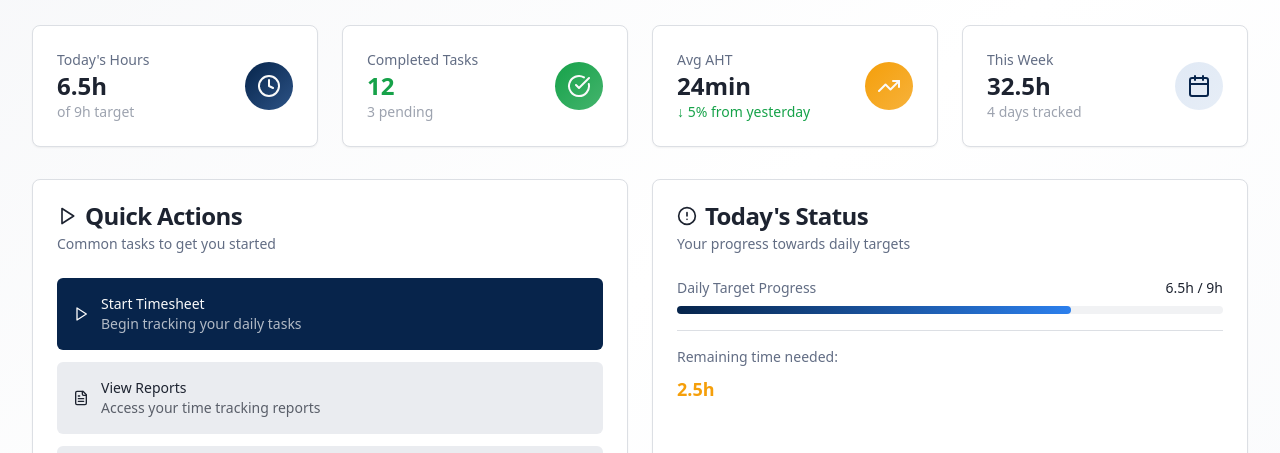
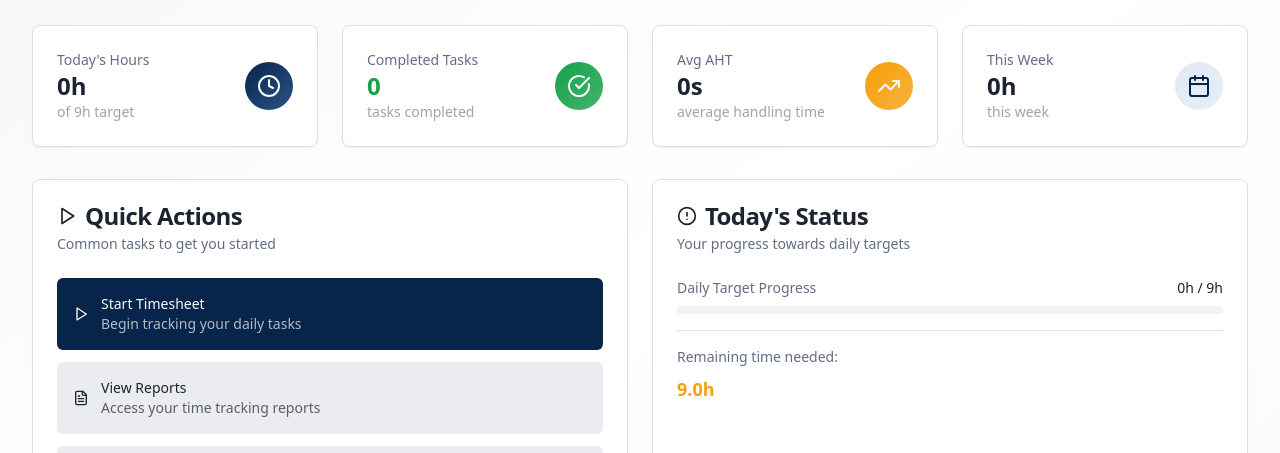
Before and after one commit to dipeshdodani/timekeeper-guild, a React (Vite) app: page /dashboard in a window 1280 px wide. Shown: the part 168-621 px from the top of the page. Built offline with nearby package versions, Linux system fonts and the light colour scheme; no server answers; the database is empty; sample sign-in values are in the browser's storage.

Commit message:
Fix dashboard and history stats

```diff
--- a/src/pages/Dashboard.tsx
+++ b/src/pages/Dashboard.tsx
@@ -17,12 +17,21 @@ import {
   FileText,
   Database
 } from "lucide-react";
+import { getUserStats, formatAHT, UserDayStats } from "@/services/UserStatsService";
 
 const Dashboard = () => {
   const navigate = useNavigate();
   const [userRole, setUserRole] = useState("");
   const [userEmail, setUserEmail] = useState("");
   const [employeeId, setEmployeeId] = useState("");
+  const [userStats, setUserStats] = useState<UserDayStats>({
+    todayHours: 0,
+    completedTasks: 0,
+    avgAHT: 0,
+    weekHours: 0,
+    ticketHistory: []
+  });
+  const [loading, setLoading] = useState(true);
 
   useEffect(() => {
     const role = localStorage.getItem("userRole");
@@ -38,6 +47,23 @@ const Dashboard = () => {
     setUserRole(role);
     setUserEmail(email || "");
     setEmployeeId(empId || "");
+
+    // Load user stats
+    const loadStats = async () => {
+      setLoading(true);
+      try {
+        const currentUser = localStorage.getItem('currentUser');
+        const userId = currentUser || empId || email || 'unknown';
+        const stats = await getUserStats(userId);
+        setUserStats(stats);
+      } catch (error) {
+        console.error('Error loading user stats:', error);
+      } finally {
+        setLoading(false);
+      }
+    };
+
+    loadStats();
   }, [navigate]);
 
   const handleLogout = () => {
@@ -68,14 +94,8 @@ const Dashboard = () => {
     return variantMap[role] || "default";
   };
 
-  // Mock data for dashboard metrics
-  const todayMetrics = {
-    totalHours: 6.5,
-    targetHours: 9,
-    completedTasks: 12,
-    pendingTasks: 3,
-    avgAHT: "24min"
-  };
+  // Target hours (could be made configurable per user)
+  const targetHours = 9;
 
   const quickActions = [
     {
@@ -181,10 +201,10 @@ const Dashboard = () => {
                 <div>
                   <p className="text-sm font-medium text-foreground-muted">Today's Hours</p>
                   <p className="text-2xl font-bold text-foreground">
-                    {todayMetrics.totalHours}h
+                    {loading ? "--" : `${userStats.todayHours}h`}
                   </p>
                   <p className="text-sm text-foreground-subtle">
-                    of {todayMetrics.targetHours}h target
+                    of {targetHours}h target
                   </p>
                 </div>
                 <div className="w-12 h-12 rounded-full bg-gradient-to-br from-primary to-primary-light flex items-center justify-center">
@@ -200,10 +220,10 @@ const Dashboard = () => {
                 <div>
                   <p className="text-sm font-medium text-foreground-muted">Completed Tasks</p>
                   <p className="text-2xl font-bold text-success">
-                    {todayMetrics.completedTasks}
+                    {loading ? "--" : userStats.completedTasks}
                   </p>
                   <p className="text-sm text-foreground-subtle">
-                    {todayMetrics.pendingTasks} pending
+                    tasks completed
                   </p>
                 </div>
                 <div className="w-12 h-12 rounded-full bg-gradient-to-br from-success to-success/80 flex items-center justify-center">
@@ -219,10 +239,10 @@ const Dashboard = () => {
                 <div>
                   <p className="text-sm font-medium text-foreground-muted">Avg AHT</p>
                   <p className="text-2xl font-bold text-foreground">
-                    {todayMetrics.avgAHT}
+                    {loading ? "--" : formatAHT(userStats.avgAHT)}
                   </p>
-                  <p className="text-sm text-success">
-                    ↓ 5% from yesterday
+                  <p className="text-sm text-foreground-subtle">
+                    average handling time
                   </p>
                 </div>
                 <div className="w-12 h-12 rounded-full bg-gradient-to-br from-warning to-warning/80 flex items-center justify-center">
@@ -238,10 +258,10 @@ const Dashboard = () => {
                 <div>
                   <p className="text-sm font-medium text-foreground-muted">This Week</p>
                   <p className="text-2xl font-bold text-foreground">
-                    32.5h
+                    {loading ? "--" : `${userStats.weekHours}h`}
                   </p>
                   <p className="text-sm text-foreground-subtle">
-                    4 days tracked
+                    this week
                   </p>
                 </div>
                 <div className="w-12 h-12 rounded-full bg-gradient-to-br from-accent to-accent/80 flex items-center justify-center">
@@ -299,12 +319,14 @@ const Dashboard = () => {
                 <div>
                   <div className="flex justify-between text-sm mb-2">
                     <span className="text-foreground-muted">Daily Target Progress</span>
-                    <span className="text-foreground">{todayMetrics.totalHours}h / {todayMetrics.targetHours}h</span>
+                    <span className="text-foreground">
+                      {loading ? "--" : `${userStats.todayHours}h / ${targetHours}h`}
+                    </span>
                   </div>
                   <div className="w-full bg-muted rounded-full h-2">
                     <div
                       className="bg-gradient-to-r from-primary to-primary-glow h-2 rounded-full transition-all duration-300"
-                      style={{ width: `${(todayMetrics.totalHours / todayMetrics.targetHours) * 100}%` }}
+                      style={{ width: loading ? '0%' : `${Math.min((userStats.todayHours / targetHours) * 100, 100)}%` }}
                     ></div>
                   </div>
                 </div>
@@ -312,7 +334,7 @@ const Dashboard = () => {
                 <div className="pt-4 border-t border-border">
                   <p className="text-sm text-foreground-muted mb-2">Remaining time needed:</p>
                   <p className="text-lg font-semibold text-warning">
-                    {(todayMetrics.targetHours - todayMetrics.totalHours).toFixed(1)}h
+                    {loading ? "--" : `${Math.max(targetHours - userStats.todayHours, 0).toFixed(1)}h`}
                   </p>
                 </div>
               </div>
--- /dev/null
+++ b/src/services/UserStatsService.ts
@@ -0,0 +1,245 @@
+import { supabase } from '@/integrations/supabase/client';
+
+export interface UserDayStats {
+  todayHours: number;
+  completedTasks: number;
+  avgAHT: number; // in seconds
+  weekHours: number;
+  ticketHistory: TicketHistoryEntry[];
+}
+
+export interface TicketHistoryEntry {
+  id: string;
+  submission_date: string;
+  ticket_number: string;
+  university: string;
+  domain: string;
+  category: string;
+  subcategory: string;
+  activity_type: string;
+  task_name: string;
+  status: string;
+  time_logged_seconds: number;
+  comments: string;
+  created_at: string;
+}
+
+/**
+ * Get timezone-aware start of day
+ */
+const getStartOfDay = (date: Date, timezone: string = Intl.DateTimeFormat().resolvedOptions().timeZone): Date => {
+  const startOfDay = new Date(date);
+  startOfDay.setHours(0, 0, 0, 0);
+  return startOfDay;
+};
+
+/**
+ * Get timezone-aware start of next day
+ */
+const getStartOfNextDay = (date: Date, timezone: string = Intl.DateTimeFormat().resolvedOptions().timeZone): Date => {
+  const nextDay = new Date(date);
+  nextDay.setDate(nextDay.getDate() + 1);
+  nextDay.setHours(0, 0, 0, 0);
+  return nextDay;
+};
+
+/**
+ * Get timezone-aware start of week (Monday)
+ */
+const getStartOfWeek = (date: Date): Date => {
+  const startOfWeek = new Date(date);
+  const day = startOfWeek.getDay();
+  const diff = startOfWeek.getDate() - day + (day === 0 ? -6 : 1); // Monday as first day
+  startOfWeek.setDate(diff);
+  startOfWeek.setHours(0, 0, 0, 0);
+  return startOfWeek;
+};
+
+/**
+ * Single source of truth for user stats - used by both dashboard and history
+ * Filters by timezone-aware date boundaries, excludes breaks & duplicates, counts only completed sessions
+ */
+export const getUserStats = async (
+  userId: string,
+  day: Date = new Date(),
+  timezone: string = Intl.DateTimeFormat().resolvedOptions().timeZone
+): Promise<UserDayStats> => {
+  try {
+    // Get timezone-aware date boundaries
+    const startOfDay = getStartOfDay(day, timezone);
+    const startOfNextDay = getStartOfNextDay(day, timezone);
+    const startOfWeek = getStartOfWeek(day);
+    const startOfNextWeek = getStartOfNextDay(new Date(startOfWeek.getTime() + 6 * 24 * 60 * 60 * 1000));
+
+    // Format dates for SQL query (YYYY-MM-DD format)
+    const dayString = day.toISOString().split('T')[0];
+    const weekStartString = startOfWeek.toISOString().split('T')[0];
+    const weekEndString = startOfNextWeek.toISOString().split('T')[0];
+
+    // Fetch ticket history for the specific day
+    const { data: dayTickets, error: dayError } = await supabase
+      .from('ticket_history')
+      .select('*')
+      .eq('user_id', userId)
+      .eq('submission_date', dayString)
+      .order('created_at', { ascending: false });
+
+    if (dayError) {
+      console.error('Error fetching day tickets:', dayError);
+      return getEmptyStats();
+    }
+
+    // Fetch ticket history for the week
+    const { data: weekTickets, error: weekError } = await supabase
+      .from('ticket_history')
+      .select('*')
+      .eq('user_id', userId)
+      .gte('submission_date', weekStartString)
+      .lt('submission_date', weekEndString);
+
+    if (weekError) {
+      console.error('Error fetching week tickets:', weekError);
+      return getEmptyStats();
+    }
+
+    // Process day stats
+    const dayData = dayTickets || [];
+    const completedDayTickets = dayData.filter(ticket =>
+      ticket.status === 'Completed' &&
+      ticket.time_logged_seconds > 0
+    );
+
+    // Calculate today's metrics
+    const todayHours = completedDayTickets.reduce((total, ticket) =>
+      total + (ticket.time_logged_seconds || 0), 0
+    ) / 3600; // Convert seconds to hours
+
+    const completedTasks = completedDayTickets.length;
+
+    // Calculate average AHT (exclude tickets with 0 time)
+    const ticketsWithTime = completedDayTickets.filter(ticket => ticket.time_logged_seconds > 0);
+    const avgAHT = ticketsWithTime.length > 0
+      ? ticketsWithTime.reduce((total, ticket) => total + ticket.time_logged_seconds, 0) / ticketsWithTime.length
+      : 0;
+
+    // Process week stats
+    const weekData = weekTickets || [];
+    const completedWeekTickets = weekData.filter(ticket =>
+      ticket.status === 'Completed' &&
+      ticket.time_logged_seconds > 0
+    );
+
+    const weekHours = completedWeekTickets.reduce((total, ticket) =>
+      total + (ticket.time_logged_seconds || 0), 0
+    ) / 3600; // Convert seconds to hours
+
+    return {
+      todayHours: Math.round(todayHours * 100) / 100, // Round to 2 decimal places
+      completedTasks,
+      avgAHT: Math.round(avgAHT), // Round to nearest second
+      weekHours: Math.round(weekHours * 100) / 100, // Round to 2 decimal places
+      ticketHistory: dayData.map(ticket => ({
+        id: ticket.id,
+        submission_date: ticket.submission_date,
+        ticket_number: ticket.ticket_number,
+        university: ticket.university || '',
+        domain: ticket.domain || '',
+        category: ticket.category,
+        subcategory: ticket.subcategory || '',
+        activity_type: ticket.activity_type || '',
+        task_name: ticket.task_name || '',
+        status: ticket.status,
+        time_logged_seconds: ticket.time_logged_seconds,
+        comments: ticket.comments || '',
+        created_at: ticket.created_at
+      }))
+    };
+
+  } catch (error) {
+    console.error('Error in getUserStats:', error);
+    return getEmptyStats();
+  }
+};
+
+/**
+ * Get ticket history for a date range
+ */
+export const getTicketHistory = async (
+  userId: string,
+  startDate?: string,
+  endDate?: string
+): Promise<TicketHistoryEntry[]> => {
+  try {
+    let query = supabase
+      .from('ticket_history')
+      .select('*')
+      .eq('user_id', userId)
+      .order('submission_date', { ascending: false })
+      .order('created_at', { ascending: false });
+
+    if (startDate && endDate) {
+      query = query.gte('submission_date', startDate).lte('submission_date', endDate);
+    } else if (startDate) {
+      query = query.gte('submission_date', startDate);
+    } else if (endDate) {
+      query = query.lte('submission_date', endDate);
+    }
+
+    const { data, error } = await query;
+
+    if (error) {
+      console.error('Error fetching ticket history:', error);
+      return [];
+    }
+
+    return (data || []).map(ticket => ({
+      id: ticket.id,
+      submission_date: ticket.submission_date,
+      ticket_number: ticket.ticket_number,
+      university: ticket.university || '',
+      domain: ticket.domain || '',
+      category: ticket.category,
+      subcategory: ticket.subcategory || '',
+      activity_type: ticket.activity_type || '',
+      task_name: ticket.task_name || '',
+      status: ticket.status,
+      time_logged_seconds: ticket.time_logged_seconds,
+      comments: ticket.comments || '',
+      created_at: ticket.created_at
+    }));
+
+  } catch (error) {
+    console.error('Error in getTicketHistory:', error);
+    return [];
+  }
+};
+
+/**
+ * Helper function to return empty stats
+ */
+const getEmptyStats = (): UserDayStats => ({
+  todayHours: 0,
+  completedTasks: 0,
+  avgAHT: 0,
+  weekHours: 0,
+  ticketHistory: []
+});
+
+/**
+ * Format AHT for display
+ */
+export const formatAHT = (seconds: number): string => {
+  if (seconds === 0) return '0s';
+
+  const hours = Math.floor(seconds / 3600);
+  const minutes = Math.floor((seconds % 3600) / 60);
+  const remainingSeconds = seconds % 60;
+
+  if (hours > 0) {
+    return `${hours}h ${minutes}m`;
+  } else if (minutes > 0) {
+    return `${minutes}m ${remainingSeconds}s`;
+  } else {
+    return `${remainingSeconds}s`;
+  }
+};
```
Also changed, not shown: src/components/TicketHistory.tsx (+29 -68 lines).
